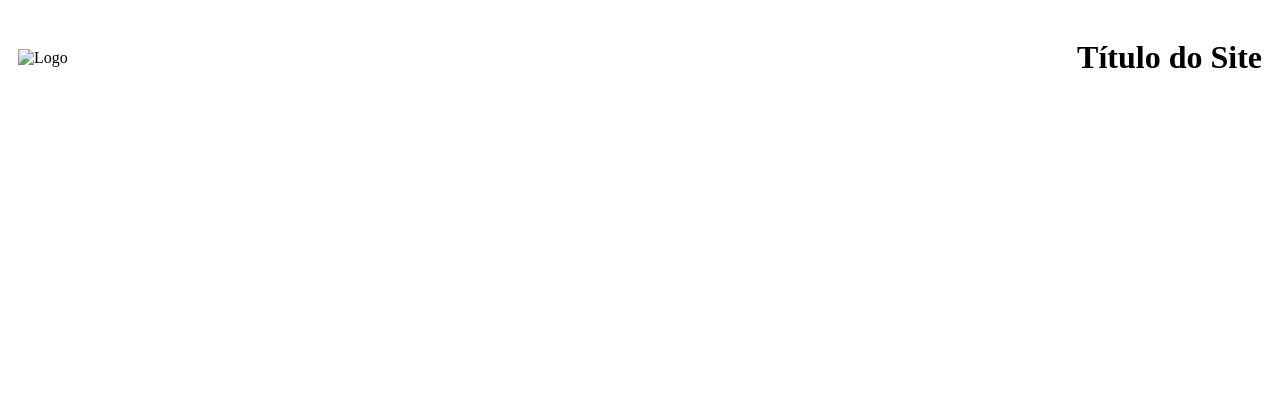
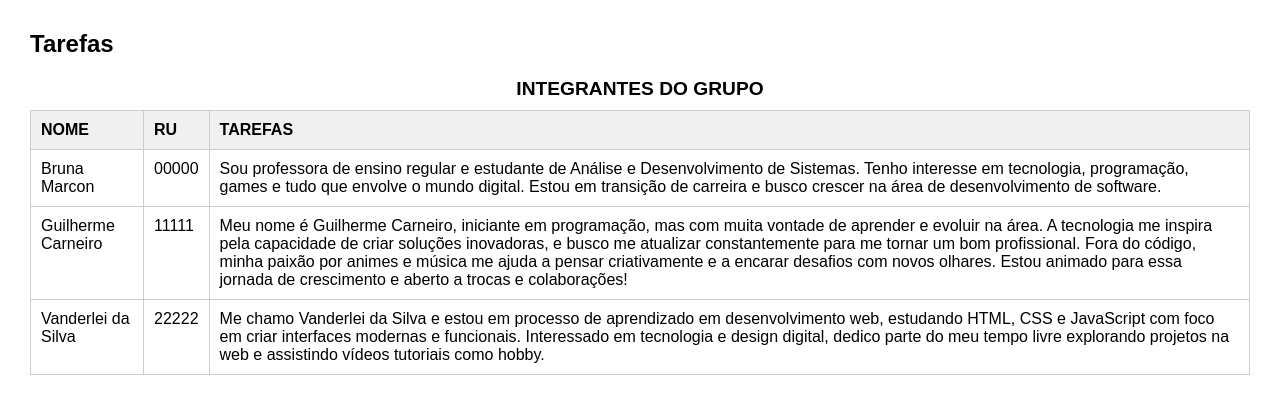
Before and after one commit to Amdanimrm/Projeto-Tech-Together, a plain HTML site: page testes/TESTE.html in a window 1280 px wide. Drawn offline with Linux system fonts and the light colour scheme.

Commit message:
feat and fix- adiciona e  edita a tabela de atribuições; repara erros surgindo no css.

```diff
--- a/style.css
+++ b/style.css
@@ -97,11 +97,6 @@ section{
     padding: 50px;
 }
 
-#equipe{
-
-}
-
-
 .redes-sociais{
     font-size: 13px;
     padding: 3px ;
@@ -115,6 +110,7 @@ h2{
     background-color: #6c584c;
     display: flex;
     justify-content: center;
+    color: #dde5b6;
 
 }
 
@@ -124,5 +120,42 @@ header color- #a98467
 logo/button background-#adc178
 rodapé-#6c584c
 verde clarinho hover-#dde5b6
+ebae54
+#c0b7b1- background td
 
 */
+section{
+  background-color: #ffe0b5;
+  width: 300px;
+  text-align: center;
+  border: solid 3px #0e0d0d;
+  padding: 10px;
+}
+
+table, th, td {
+    border: solid 3px ;
+    padding: 10px;
+}
+#tarefas{
+    text-align: center;
+    padding: 20px;
+}
+.tabela{
+    width: 900px;
+    height: auto;
+    margin: auto;
+    border-collapse: collapse;
+    background-color: #6c584c;
+}
+caption{
+    background-color: #9ab416;
+}
+td{
+    background-color: #ffe0b5;
+}
+th{
+    background-color: #adc178;
+}
+table{
+    background-color: #a98467;
+}
--- a/testes/TESTE.html
+++ b/testes/TESTE.html
@@ -1,15 +1,72 @@
 <!DOCTYPE html>
-<html lang="en">
+<html lang="pt-BR">
 <head>
-    <meta charset="UTF-8">
-    <meta name="viewport" content="width=device-width, initial-scale=1.0">
-    <title>Document</title>
-    <link rel="stylesheet" href="teste.css">
+  <meta charset="UTF-8">
+  <title>Integrantes do Grupo</title>
+  <style>
+    .tabela table {
+      border-collapse: collapse;
+      width: 100%;
+    }
+
+    .tabela th, .tabela td {
+      border: 1px solid #ccc;
+      padding: 10px;
+      text-align: left;
+      vertical-align: top;
+    }
+
+    .tabela th {
+      background-color: #f0f0f0;
+    }
+
+    .tabela caption {
+      font-weight: bold;
+      margin-bottom: 10px;
+      font-size: 1.2em;
+    }
+
+    body {
+      font-family: Arial, sans-serif;
+      margin: 30px;
+    }
+  </style>
 </head>
 <body>
-    <header>
-  <img src="logo/logoHeader.png" alt="Logo">
-  <h1>Título do Site</h1>
-</header>
+
+<div id="tarefas">
+  <section class="tabela">
+    <h2>Tarefas</h2>
+
+    <table>
+      <caption>INTEGRANTES DO GRUPO</caption>
+      <thead>
+        <tr>
+          <th>NOME</th>
+          <th>RU</th>
+          <th>TAREFAS</th>
+        </tr>
+      </thead>
+      <tbody>
+        <tr>
+          <td>Bruna Marcon</td>
+          <td>00000</td>
+          <td>Sou professora de ensino regular e estudante de Análise e Desenvolvimento de Sistemas. Tenho interesse em tecnologia, programação, games e tudo que envolve o mundo digital. Estou em transição de carreira e busco crescer na área de desenvolvimento de software.</td>
+        </tr>
+        <tr>
+          <td>Guilherme Carneiro</td>
+          <td>11111</td>
+          <td>Meu nome é Guilherme Carneiro, iniciante em programação, mas com muita vontade de aprender e evoluir na área. A tecnologia me inspira pela capacidade de criar soluções inovadoras, e busco me atualizar constantemente para me tornar um bom profissional. Fora do código, minha paixão por animes e música me ajuda a pensar criativamente e a encarar desafios com novos olhares. Estou animado para essa jornada de crescimento e aberto a trocas e colaborações!</td>
+        </tr>
+        <tr>
+          <td>Vanderlei da Silva</td>
+          <td>22222</td>
+          <td>Me chamo Vanderlei da Silva e estou em processo de aprendizado em desenvolvimento web, estudando HTML, CSS e JavaScript com foco em criar interfaces modernas e funcionais. Interessado em tecnologia e design digital, dedico parte do meu tempo livre explorando projetos na web e assistindo vídeos tutoriais como hobby.</td>
+        </tr>
+      </tbody>
+    </table>
+  </section>
+</div>
+
 </body>
 </html>
```
Also changed, not shown: index.html (+57 -3 lines).
